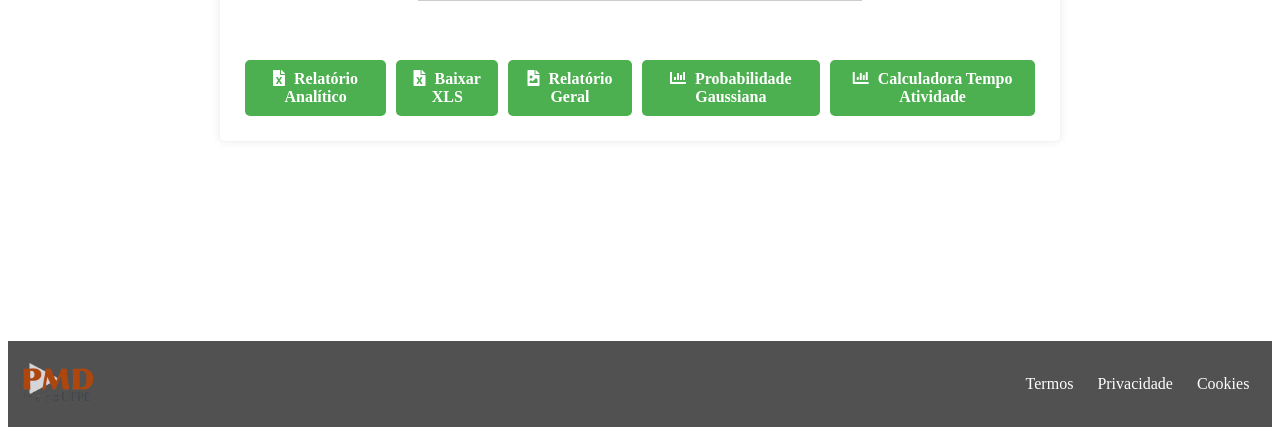
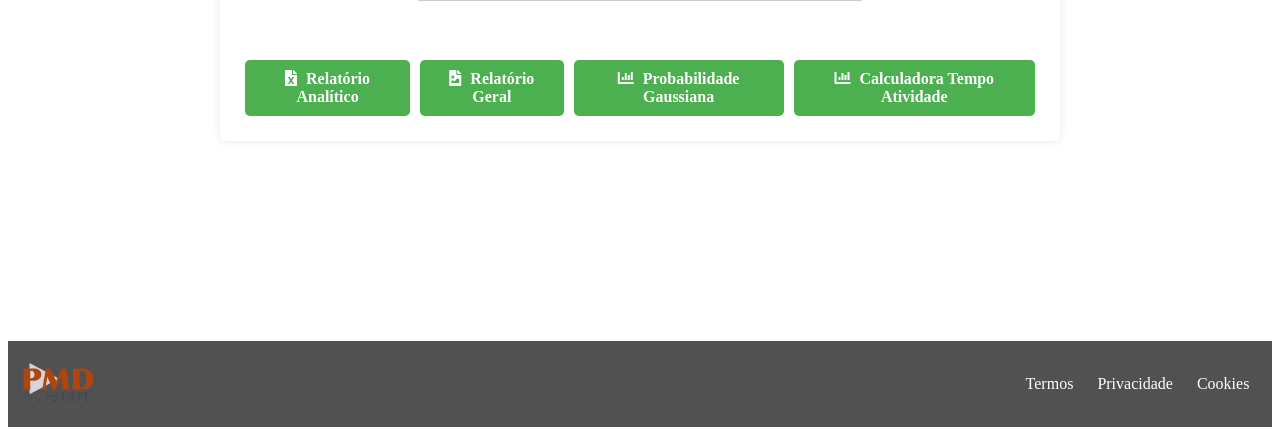
Before and after one commit to gaba23/ARNA_UFPE, a FastAPI app: page /resultMontecarlo in a window 1280 px wide. Shown: the part 626-1061 px from the top of the page. Run offline with FastAPI, Linux system fonts and the light colour scheme.

Commit message:
Gantt as sample image (result screen); Remove download XLS button;

```diff
--- a/api/templates/resultMonteCarlo.html
+++ b/api/templates/resultMonteCarlo.html
@@ -101,7 +101,7 @@
         <div class="image-box">
             <div class="image-container">
                 <div class="image-border">
-                    <img src="{{ url_for('resultadosMontecarlo', path='diagrama_atividades.png') }}" alt="Rede de Atividades">
+                    <img src="{{ url_for('resultadosMontecarlo', path='grafico_gantt.png') }}" alt="Rede de Atividades">
                 </div>
             </div>
         </div>
@@ -109,9 +109,6 @@
         <div class="download-buttons">
             <a href="{{ xls_url }}" class="download-button">
                 <i class="fas fa-file-excel"></i> Relatório Analítico
-            </a>
-            <a href="{{ xls_url }}" class="download-button">
-                <i class="fas fa-file-excel"></i> Baixar XLS
             </a>
             <a href="#" class="download-button" onclick="openImageModal()">
                 <i class="fas fa-file-image"></i> Relatório Geral
```
